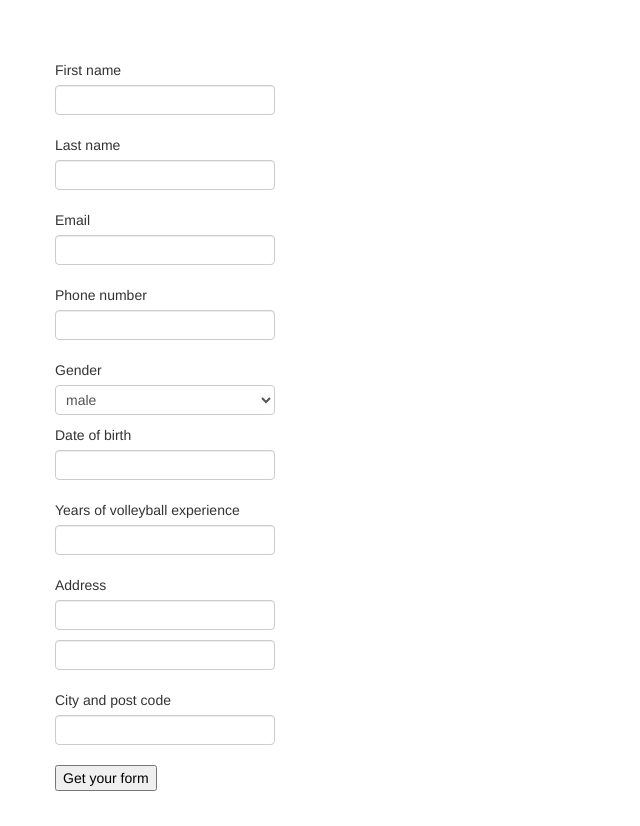
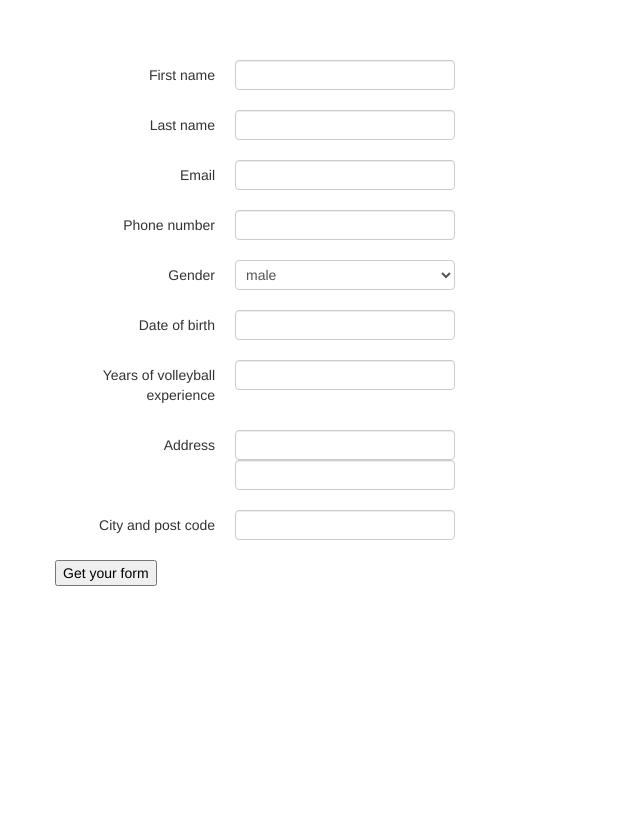
Before and after one commit to regisb/lions, a Django app: page / in a window 1280 px wide. Shown: the top 826 px of the page, without its empty margins (0-640 px from the left). After the commit the page ends 586 px from the top, so only its background shows below. Run offline with Django 3.2, Linux system fonts and the light colour scheme.

Commit message:
Better looking form

```diff
--- a/tools/templates/register_form.html
+++ b/tools/templates/register_form.html
@@ -52,13 +52,13 @@
 
       <div class="row">
         <div class="span12">
-          <form id="form-register" class"form-horizontal" method="post" action="{% url get_form %}">
+          <form id="form-register" class="form-horizontal" method="post" action="{% url get_form %}">
             {% csrf_token %}
             <div class="control-group"><label class="control-label">First name</label><div class="controls"><input type="text" name="first_name"></div></div>
             <div class="control-group"><label class="control-label">Last name</label><div class="controls"><input type="text" name="last_name"></div></div>
             <div class="control-group"><label class="control-label">Email</label><div class="controls"><input type="text" name="email"></div></div>
             <div class="control-group"><label class="control-label">Phone number</label><div class="controls"><input type="text" name="phone_number"></div></div>
-            <label>Gender</label><select name="gender"><option>male</option><option>female</option></select>
+            <div class="control-group"><label class="control-label">Gender</label><div class="controls"><select name="gender"><option>male</option><option>female</option></select></div></div>
             <div class="control-group"><label class="control-label">Date of birth</label><div class="controls"><input id="datepicker" type="text" name="birthday"></div></div>
             <div class="control-group"><label class="control-label">Years of volleyball experience</label><div class="controls"><input type="text" name="experience"></div></div>
             <div class="control-group"><label class="control-label">Address</label>
```
